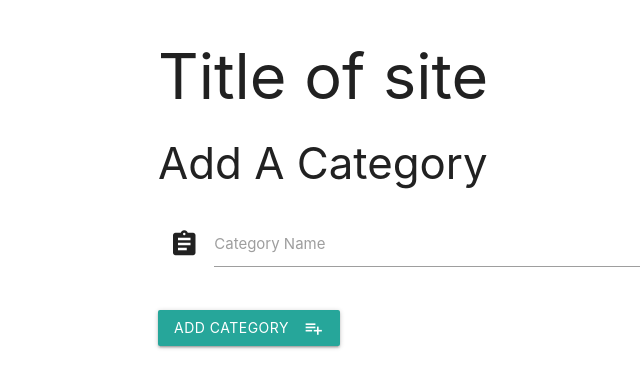
After one commit to LittleBlue418/task-manager, a Flask app: page /add_category in a window 1280 px wide. The commit adds this page. Shown: the top 388 px of the page, without its empty margins (34-674 px from the left). Run offline with Flask 2, Linux system fonts and the light colour scheme; some libraries are stand-ins or nearby versions.

Commit message:
Add category functionality

```diff
--- a/app.py
+++ b/app.py
@@ -121,6 +121,19 @@ def delete_category(category_id):
     mongo.db.categories.remove({'_id': ObjectId(category_id)})
     return redirect(url_for('get_categories'))
 
+
+@app.route('/add_category')
+def new_category():
+    return render_template('addcategory.html')
+
+@app.route('/insert_category', methods=['POST'])
+def insert_category():
+    categories = mongo.db.categories
+    category_doc = {'category_name': request.form.get('category_name')}
+    categories.insert_one(category_doc)
+    return redirect(url_for('get_categories'))
+
+
 if __name__ == '__main__':
     app.run(
         host="0.0.0.0" if "DYNO" in os.environ else None,
--- /dev/null
+++ b/templates/addcategory.html
@@ -0,0 +1,23 @@
+{% extends 'base.html' %}
+{% block content %}
+
+<h3>Add A Category</h3>
+
+<div class="row">
+    <form action="{{ url_for('insert_category')}}" method="POST" class="col s12">
+        <div class="row">
+            <div class="input-field col s12">
+                <i class="material-icons prefix">assignment</i>
+                <input id="category_name" name="category_name" type="text"class="validate">
+                <label for="icon_prefix">Category Name</label>
+            </div>
+        </div>
+        <div class="row">
+            <button class="btn waves-effect waves-light" type="submit">Add Category
+                <i class="material-icons right">playlist_add</i>
+            </button>
+        </div>
+    </form>
+</div>
+
+{% endblock%}
--- a/templates/categories.html
+++ b/templates/categories.html
@@ -18,5 +18,8 @@
         {% endfor %}
     </ul>
 </div>
+<div class="row">
+    <a href="{{url_for('new_category')}}" class="waves-effect waves-light btn"><i class="material-icons right">add</i>Add Catagory</a>
+</div>
 
 {% endblock%}
```
